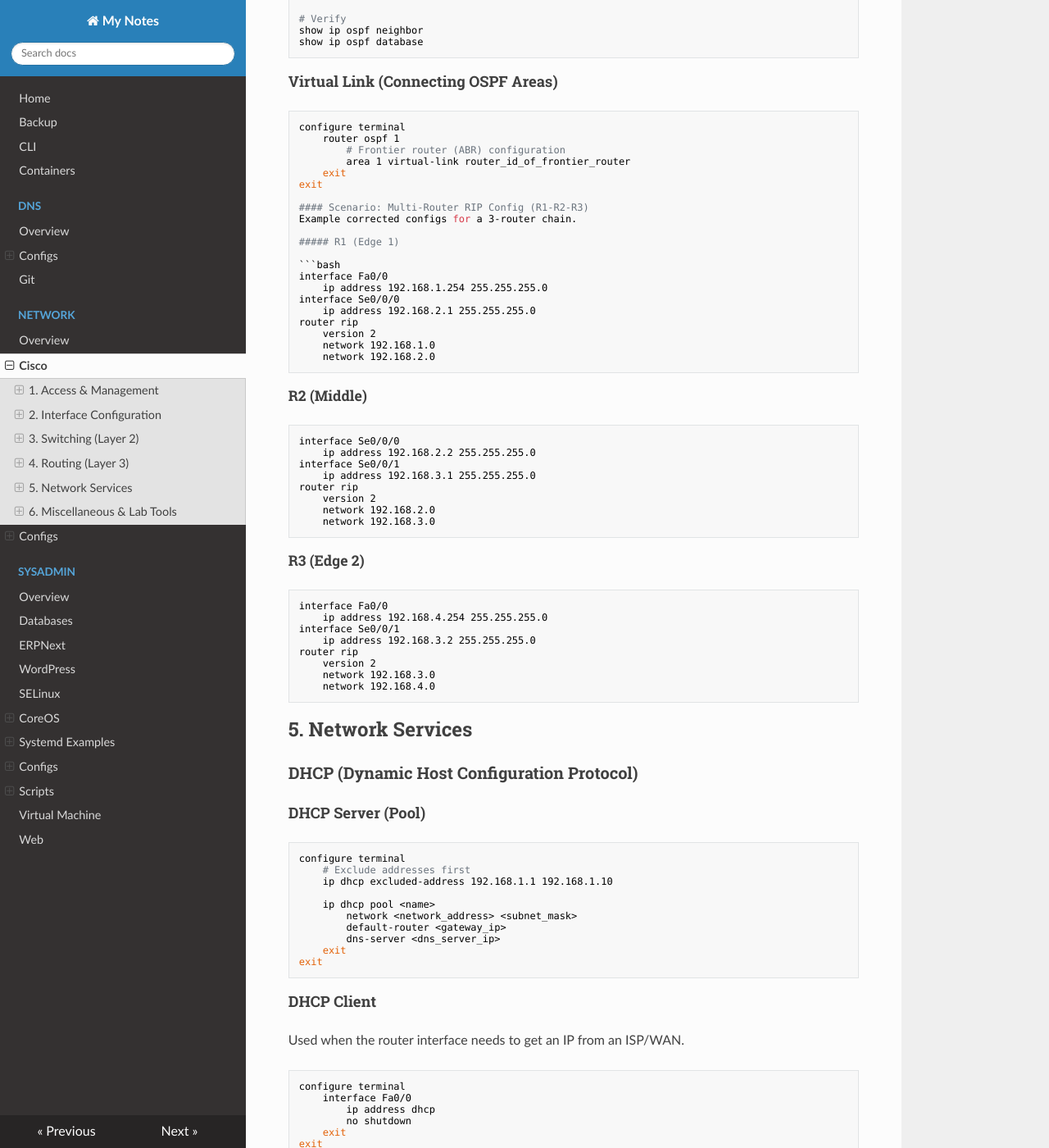
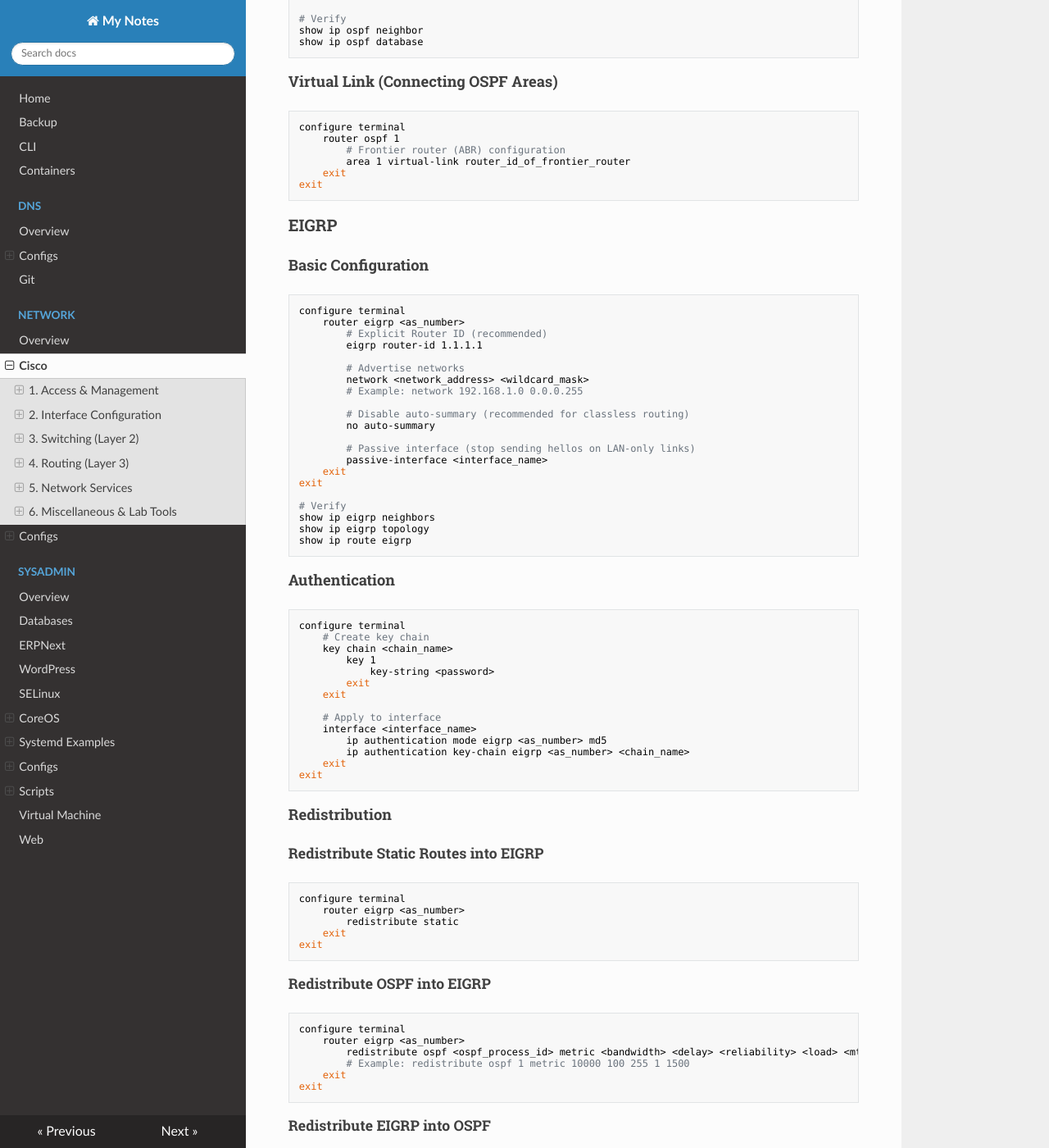
Before and after one commit to ksobrenat32/notes, an MkDocs documentation site: the page built from docs/network/cisco-notes.md, in a window 1280 px wide and 1400 px high, scrolled down 7808 px. Shown: the whole window at 82% size. Built offline with MkDocs 1.6.1, drawn with Linux system fonts in a browser that asks for light colours; nearby versions of some CDN libraries; some of the changed text lies outside the part shown.

Commit message:
Add EIGRP

````diff
--- a/docs/network/cisco-notes.md
+++ b/docs/network/cisco-notes.md
@@ -476,6 +476,109 @@ configure terminal
         area 1 virtual-link router_id_of_frontier_router
     exit
 exit
+```
+
+### EIGRP
+
+#### Basic Configuration
+
+```bash
+configure terminal
+    router eigrp <as_number>
+        # Explicit Router ID (recommended)
+        eigrp router-id 1.1.1.1
+
+        # Advertise networks
+        network <network_address> <wildcard_mask>
+        # Example: network 192.168.1.0 0.0.0.255
+
+        # Disable auto-summary (recommended for classless routing)
+        no auto-summary
+
+        # Passive interface (stop sending hellos on LAN-only links)
+        passive-interface <interface_name>
+    exit
+exit
+
+# Verify
+show ip eigrp neighbors
+show ip eigrp topology
+show ip route eigrp
+```
+
+#### Authentication
+
+```bash
+configure terminal
+    # Create key chain
+    key chain <chain_name>
+        key 1
+            key-string <password>
+        exit
+    exit
+
+    # Apply to interface
+    interface <interface_name>
+        ip authentication mode eigrp <as_number> md5
+        ip authentication key-chain eigrp <as_number> <chain_name>
+    exit
+exit
+```
+
+#### Redistribution
+
+##### Redistribute Static Routes into EIGRP
+
+```bash
+configure terminal
+    router eigrp <as_number>
+        redistribute static
+    exit
+exit
+```
+
+##### Redistribute OSPF into EIGRP
+
+```bash
+configure terminal
+    router eigrp <as_number>
+        redistribute ospf <ospf_process_id> metric <bandwidth> <delay> <reliability> <load> <mtu>
+        # Example: redistribute ospf 1 metric 10000 100 255 1 1500
+    exit
+exit
+```
+
+##### Redistribute EIGRP into OSPF
+
+```bash
+configure terminal
+    router ospf <ospf_process_id>
+        redistribute eigrp <as_number> subnets
+    exit
+exit
+```
+
+##### Redistribute RIP into EIGRP
+
+```bash
+configure terminal
+    router eigrp <as_number>
+        redistribute rip metric <bandwidth> <delay> <reliability> <load> <mtu>
+        # Example: redistribute rip metric 10000 100 255 1 1500
+    exit
+exit
+```
+
+##### Redistribute Default Route
+
+```bash
+configure terminal
+    router eigrp <as_number>
+        redistribute static
+    exit
+    ip route 0.0.0.0 0.0.0.0 <next_hop_ip>
+exit
+```
 
 #### Scenario: Multi-Router RIP Config (R1-R2-R3)
 Example corrected configs for a 3-router chain.
````
